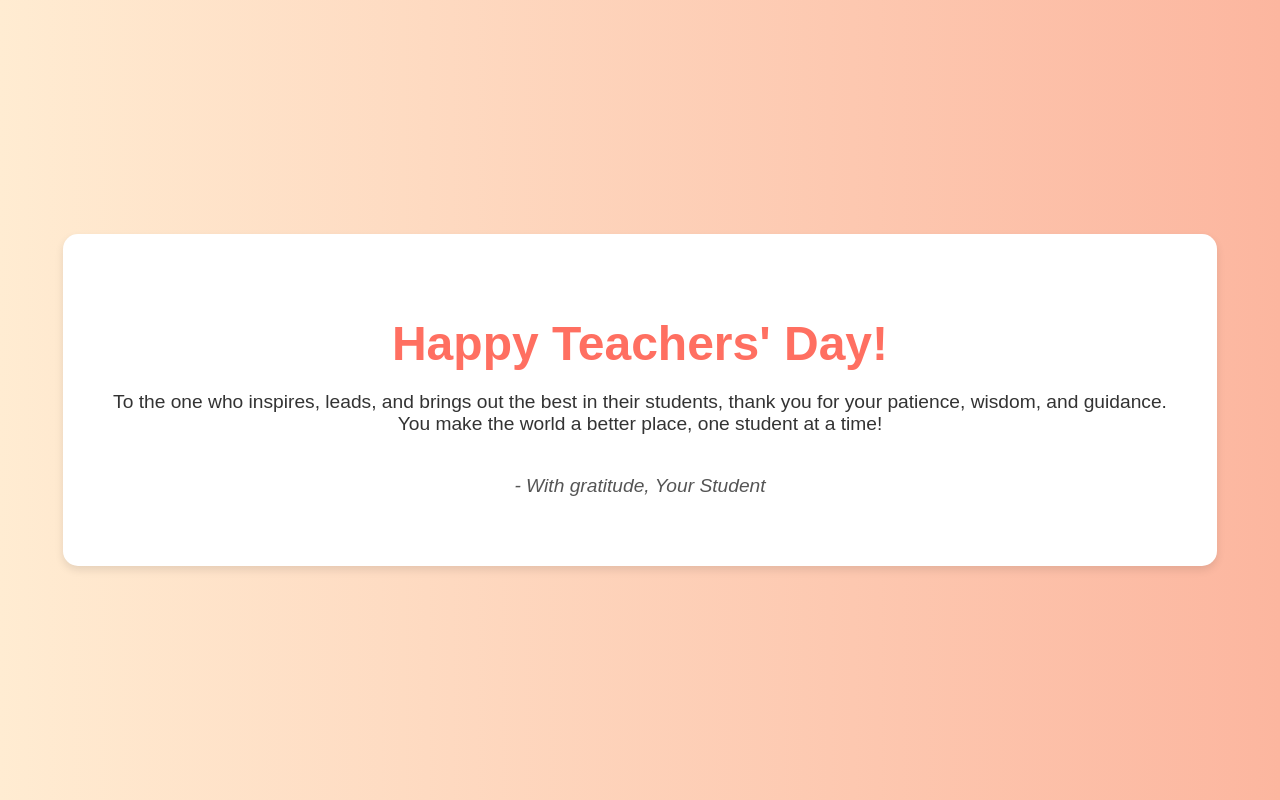
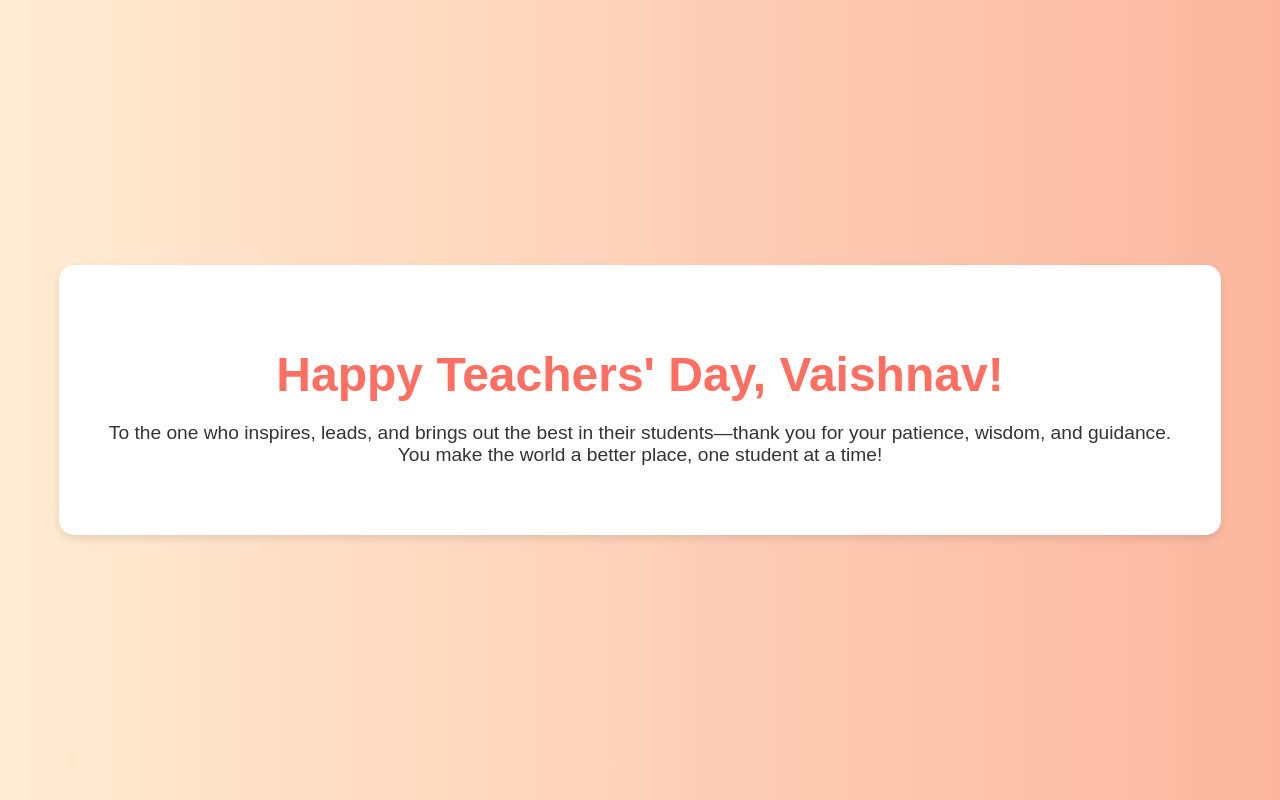
Before and after one commit to epallab/teachers, a website: page public/index.html in a window 1280 px wide. Drawn offline with Linux system fonts and the light colour scheme.

Commit message:
Name change

```diff
--- a/public/index.html
+++ b/public/index.html
@@ -9,13 +9,13 @@
   <body>
     <div class="container">
       <div class="wish">
-        <h1>Happy Teachers' Day!</h1>
+        <h1>Happy Teachers' Day, Vaishnav!</h1>
         <p>
           To the one who inspires, leads, and brings out the best in their
-          students, thank you for your patience, wisdom, and guidance.<br />
+          students—thank you for your patience, wisdom, and guidance.<br />
           You make the world a better place, one student at a time!
         </p>
-        <p class="signature">- With gratitude, Your Student</p>
+        <!-- <p class="signature">- With gratitude, Your Student</p> -->
       </div>
     </div>
   </body>
```
